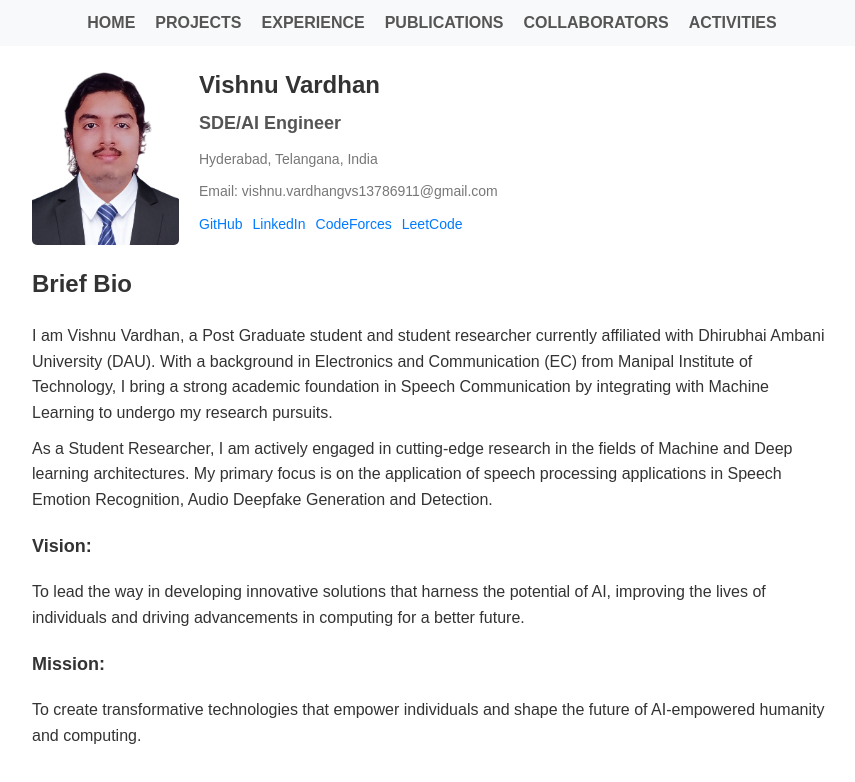
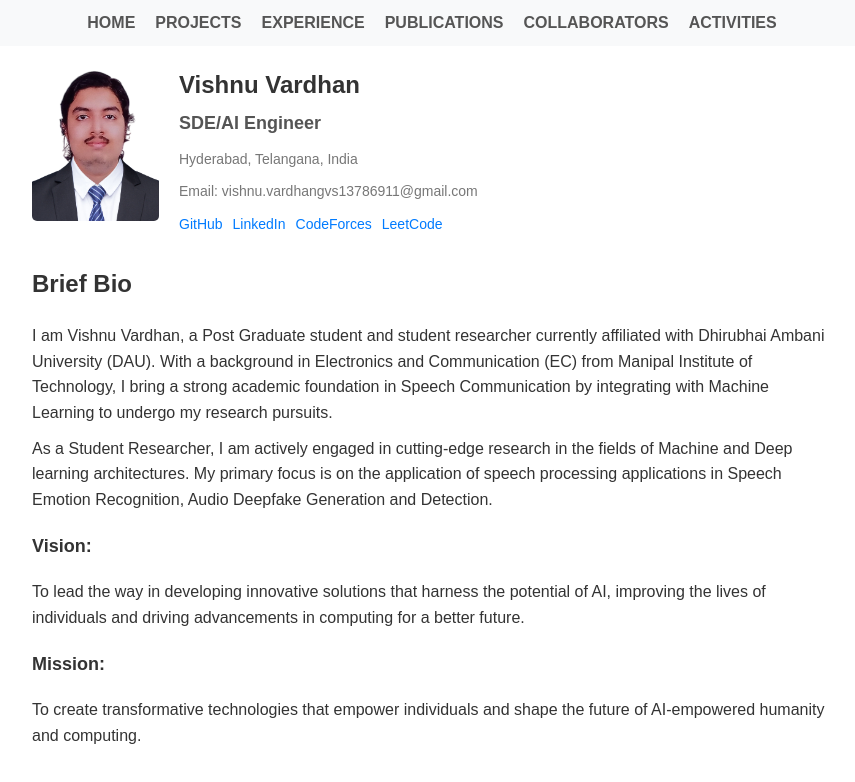
Before and after one commit to V1shnu127/v1shnu127.github.io, a plain HTML site: page index.html in a window 1280 px wide. Shown: the whole page, without its empty margins (208-1063 px from the left). Drawn offline with Linux system fonts and the light colour scheme.

Commit message:
Update index.html

```diff
--- a/index.html
+++ b/index.html
@@ -39,8 +39,8 @@
             gap: 20px;
         }
         .profile img {
-            width: 147px;
-            height: 179px;
+            width: 127px;
+            height: 155px;
             border-radius: 5px;
             object-fit: cover;
         }
```
